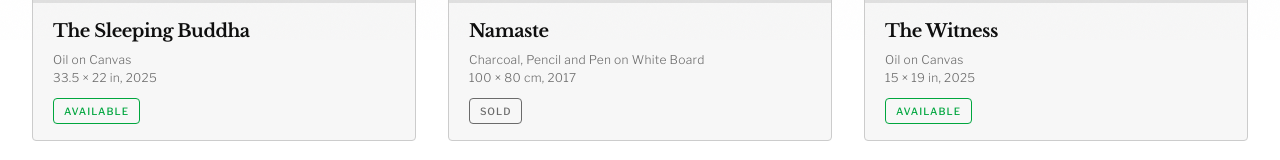
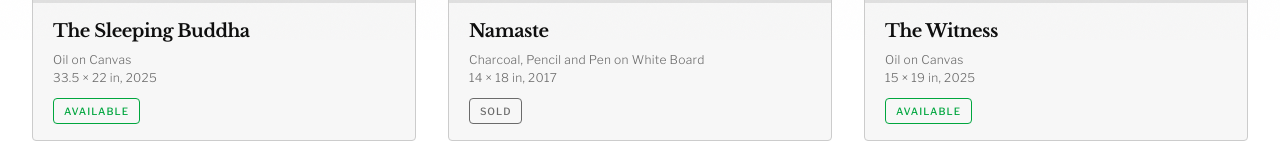
Before and after one commit to SgGhsh/sohamghosh.art, a Next.js app: page /work in a window 1280 px wide. Shown: the part 760-920 px from the top of the page. Built offline with nearby package versions, Linux system fonts and the light colour scheme.

Commit message:
Added 3 images to Work

```diff
--- a/data/works.ts
+++ b/data/works.ts
@@ -40,7 +40,7 @@ It carries the struggle of remembering, the weight of feeling, and the quiet per
     slug: 'Namaste',
     title: 'Namaste',
     medium: 'Charcoal, Pencil and Pen on White Board',
-    dimensions: { width: 100, height: 80, unit: 'cm' },
+    dimensions: { width: 14, height: 18, unit: 'in' },
     year: 2017,
     status: 'sold',
     images: [
```
